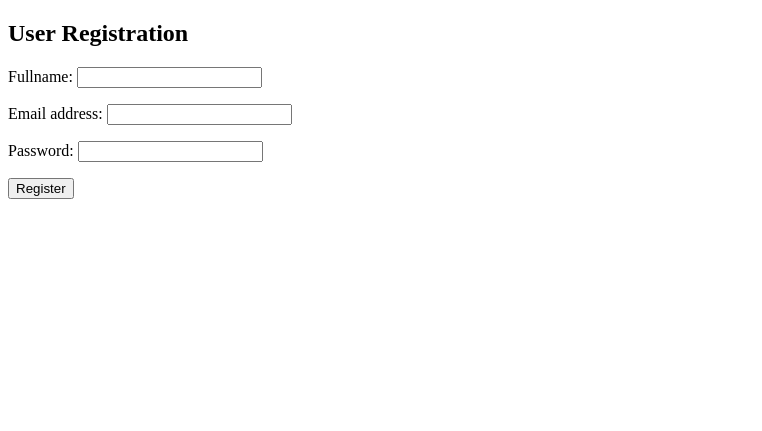
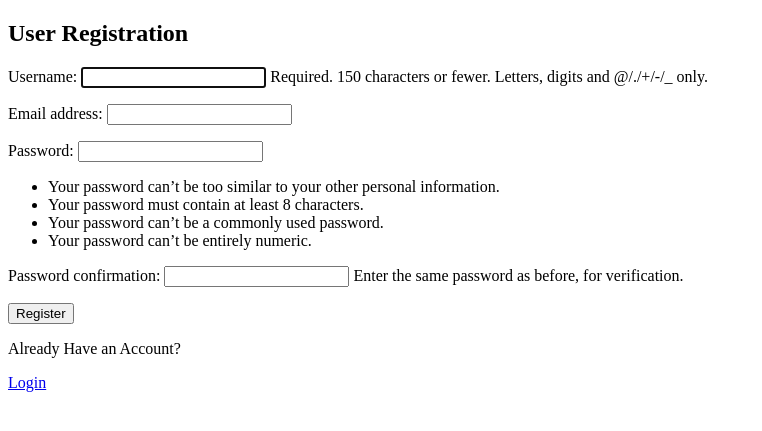
Before and after one commit to notsoproject/cocDjango, a Django app: page /account/register in a window 1280 px wide. Shown: the top 431 px of the page, without its empty margins (0-762 px from the left). Run offline with Django 5.2, Linux system fonts and the light colour scheme.

Commit message:
pages with login

```diff
--- a/accounts/forms.py
+++ b/accounts/forms.py
@@ -1,31 +1,9 @@
+from django.forms import ModelForm
+from django.contrib.auth.forms import UserCreationForm
 from django import forms
-from .models import User
+from django.contrib.auth.models import User
 
-class UserCreationForm(forms.ModelForm):
-    password = forms.CharField(widget=forms.PasswordInput, max_length=128, required=True)
-
+class CreateUserForm(UserCreationForm):
     class Meta:
         model = User
-        fields = ('fullname', 'email', 'password')
-
-    def save(self, commit=True):
-        user = super().save(commit=False)
-        user.set_password(self.cleaned_data["password"])
-        if commit:
-            user.save()
-        return user
-
-class UserChangeForm(forms.ModelForm):
-    password = forms.CharField(widget=forms.PasswordInput, max_length=128, required=False)
-
-    class Meta:
-        model = User
-        fields = ('fullname', 'email', 'password')
-
-    def save(self, commit=True):
-        user = super().save(commit=False)
-        if self.cleaned_data["password"]:
-            user.set_password(self.cleaned_data["password"])
-        if commit:
-            user.save()
-        return user
+        fields = ['username', 'email', 'password1', 'password2']
--- a/accounts/templates/accounts/register.html
+++ b/accounts/templates/accounts/register.html
@@ -10,7 +10,9 @@
     <form method="POST">
         {% csrf_token %}
         {{ form.as_p }}
+
         <button type="submit">Register</button>
     </form>
+    <p>Already Have an Account?</p> <a href = "{% url 'login-page' %}"> Login</a>
 </body>
 </html>
--- a/accounts/views.py
+++ b/accounts/views.py
@@ -1,7 +1,10 @@
 # from django.shortcuts import render
 from django.shortcuts import render, redirect
-from .forms import UserCreationForm
+from .forms import CreateUserForm
 from django.http import HttpResponse, JsonResponse
+from django.contrib import messages
+from django.contrib.auth import authenticate, login, logout
+from django.contrib.auth.decorators import login_required
 import json
 from datetime import datetime
 import pandas as pd
@@ -53,30 +56,57 @@ def update_player_data(request):
 
 @csrf_exempt
 def register_view(request):
+    if request.user.is_authenticated:
+        return redirect('profile-page')
     if request.method == 'POST':
-        form = UserCreationForm(request.POST)
-        print(form)
+        form = CreateUserForm(request.POST)
         if form.is_valid():
             form.save()
-            return redirect('registration_success')  # replace with your success URL
+            user = form.cleaned_data.get('username')
+            messages.success(request, 'Account created successfully for '+user)
+            return redirect('login-page')  # Redirect to a different view after successful registration
     else:
-        form = UserCreationForm()
-    return render(request, 'accounts/register.html', {'form': form})
+        form = CreateUserForm()
+
+    context = {'form': form}
+    return render(request, 'accounts/register.html', context)  # Ensure that the form is rendered
 
 def registration_success(request):
+
     return render(request,'accounts/registration_success.html')
 
+@csrf_exempt
 def login_view(request):
-    return HttpResponse('<h1>Login Here </h1>')
+    if request.user.is_authenticated:
+        return redirect('profile-page')
+    if request.method == 'POST':
+        username = request.POST.get('username')
+        password = request.POST.get('password')
 
+        if username and password:
+            user = authenticate(request, username=username, password=password)
+            if user is not None:
+                login(request, user)
+                return redirect('profile-page')  # Redirect to a home page or another view after successful login
+            else:
+                messages.error(request, 'Invalid username or password')
+        else:
+            messages.error(request, 'Please fill out both fields')
+
+    return render(request, 'accounts/login.html')
+
+@login_required(login_url ='login-page')
 def profile_view(request):
-    return HttpResponse('<h1>Profile Here </h1>')
+    return render(request,'accounts/profile.html')
 
 def logout_view(request):
-    return HttpResponse('<h1>Logout Here </h1>')
+    logout(request)
+    return redirect('login-page')
 
+@login_required(login_url ='login-page')
 def update_profile_view(request):
     return HttpResponse('<h1>Update Profile Here </h1>')
 
+@login_required(login_url ='login-page')
 def password_change_view(request):
     return HttpResponse('<h1>Password Change Here </h1>')
```
Also changed, not shown: accounts/templates/accounts/login.html (added, +22 -0 lines), accounts/templates/accounts/profile.html (added, +13 -0 lines).
